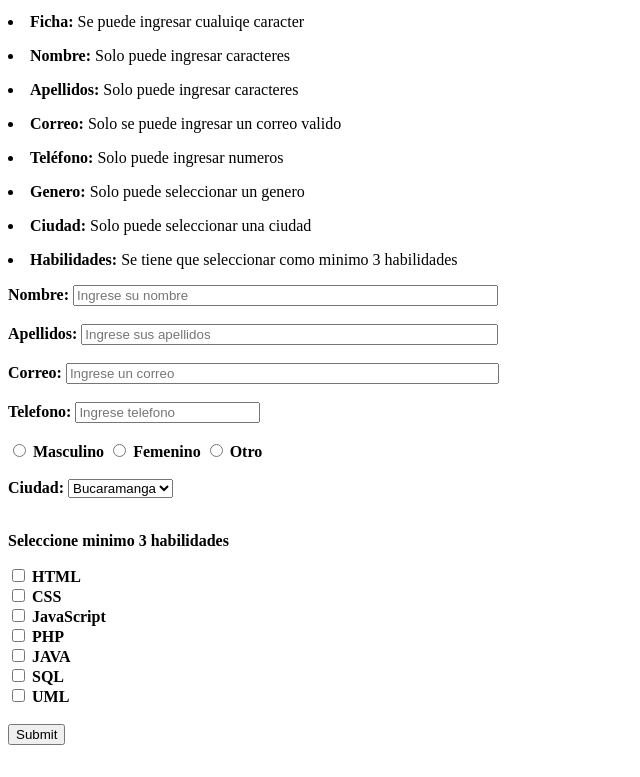
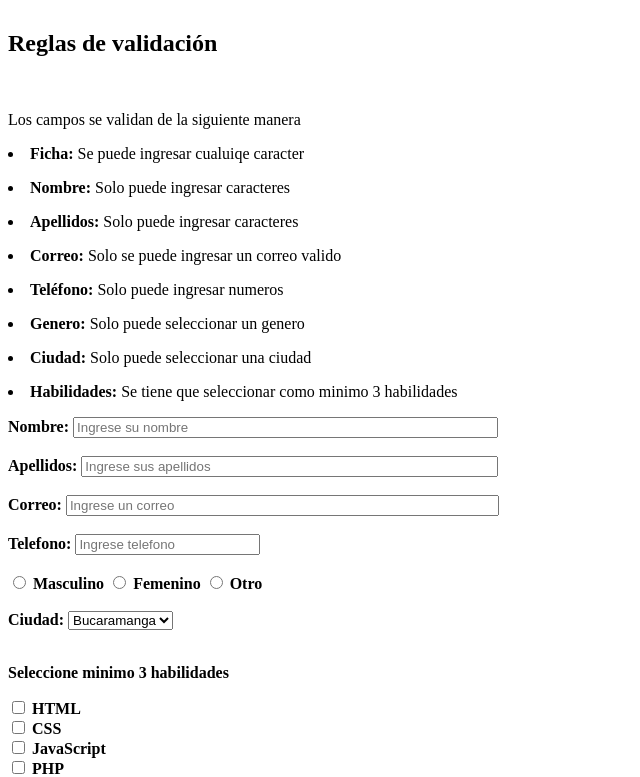
Before and after one commit to hmurillo01/Formulario, a plain HTML site: page index.html in a window 1280 px wide. Shown: the part 88-865 px from the top of the page, without its empty margins (0-640 px from the left). Before the commit the page ends 841 px from the top, so only its background shows below. Drawn offline with Linux system fonts and the light colour scheme.

Commit message:
Index modificado

```diff
--- a/index.html
+++ b/index.html
@@ -5,50 +5,59 @@
   <meta charset="UTF-8">
   <meta name="viewport" content="width=device-width, initial-scale=1.0">
   <title>Validaciones js</title>
-  <link rel="stylesheet" href="estilos.css">
+  <link rel="stylesheet" href="main.css">
 
 </head>
 
 <body>
   <!--Información-->
   <header>
-    <article>
-      <h1>Validaciones JS</h1>
-      <p>Los campos se validan de la siguiente manera</p>
+    <h1>Validaciones JS</h1><br>
+  </header>
+  <section>
+    <div class="container">
+      <article class="card">
+        <h2 class="card__tittle">Reglas de validación</h2>
+
+        <br>
+        <p class="lista">Los campos se validan de la siguiente manera</p>
         <p>
-        <li><strong>Ficha:</strong></> Se puede ingresar cualuiqe caracter
+          <li class="lista"><strong>Ficha:</strong></> Se puede ingresar cualuiqe caracter
+        </p>
+        <p class="lista">
+          <li class="lista"><strong>Nombre:</strong></> Solo puede ingresar caracteres
         </p>
         <p>
-        <li><strong>Nombre:</strong></> Solo puede ingresar caracteres
+          <li class="lista"><strong>Apellidos:</strong></> Solo puede ingresar caracteres
         </p>
         <p>
-        <li><strong>Apellidos:</strong></> Solo puede ingresar caracteres
+          <li class="lista"><strong>Correo:</strong></> Solo se puede ingresar un correo valido
         </p>
         <p>
-        <li><strong>Correo:</strong></> Solo se puede ingresar un correo valido
+          <li class="lista"><strong>Teléfono:</strong></> Solo puede ingresar numeros
         </p>
         <p>
-        <li><strong>Teléfono:</strong></> Solo puede ingresar numeros
+          <li class="lista"><strong>Genero:</strong></> Solo puede seleccionar un genero
         </p>
         <p>
-        <li><strong>Genero:</strong></> Solo puede seleccionar un genero
+          <li class="lista"><strong>Ciudad:</strong></> Solo puede seleccionar una ciudad
         </p>
         <p>
-        <li><strong>Ciudad:</strong></> Solo puede seleccionar una ciudad
-      </p>
-      <p>
-        <li><strong>Habilidades:</strong></> Se tiene que seleccionar como minimo 3 habilidades
+          <li class="lista"><strong>Habilidades:</strong></> Se tiene que seleccionar como minimo 3 habilidades
         </p>
       </article>
-  </header>
-
-  <form action="index.html" method="get" novalidate>
+    </div>
+  </section>
+  <div class="container">
+    <section>
+      <form action="index.html" method="get" novalidate class="card">
         <!--configurar nombre-->
         <div>
           <b>
             <label for="nombre"> Nombre: </label>
           </b>
-      <input type="text" size="50" name="nombre" placeholder="Ingrese su nombre" pattern="[A-Za-z]+" required><br><br>
+          <input type="text" size="50" name="nombre" placeholder="Ingrese su nombre" pattern="[A-Za-z]+"
+            required><br><br>
           <b>
         </div>
         <!--configurar apellido-->
@@ -72,8 +81,8 @@
           <b>
             <label for="Telefono"> Telefono: </label>
           </b>
-      <input type="Tel" id="Telefono" name="Telefono" placeholder="Ingrese telefono" pattern="[0-9]{10}" maxlength="10"
-        required><br><br>
+          <input type="Tel" id="Telefono" name="Telefono" placeholder="Ingrese telefono" pattern="[0-9]{10}"
+            maxlength="10" required><br><br>
         </div>
         <div>
           <label>
@@ -110,10 +119,14 @@
         </div><br>
 
         <div>
-      <input type="submit" Enviar="Submit">
+          <input type="submit" Enviar="Submit" class="button button--blue">
         </div>
 
+
+
       </form>
+    </section>
+  </div>
 </body>
 
 </html>
```
Lines whose indentation alone changed are shown as unchanged.
